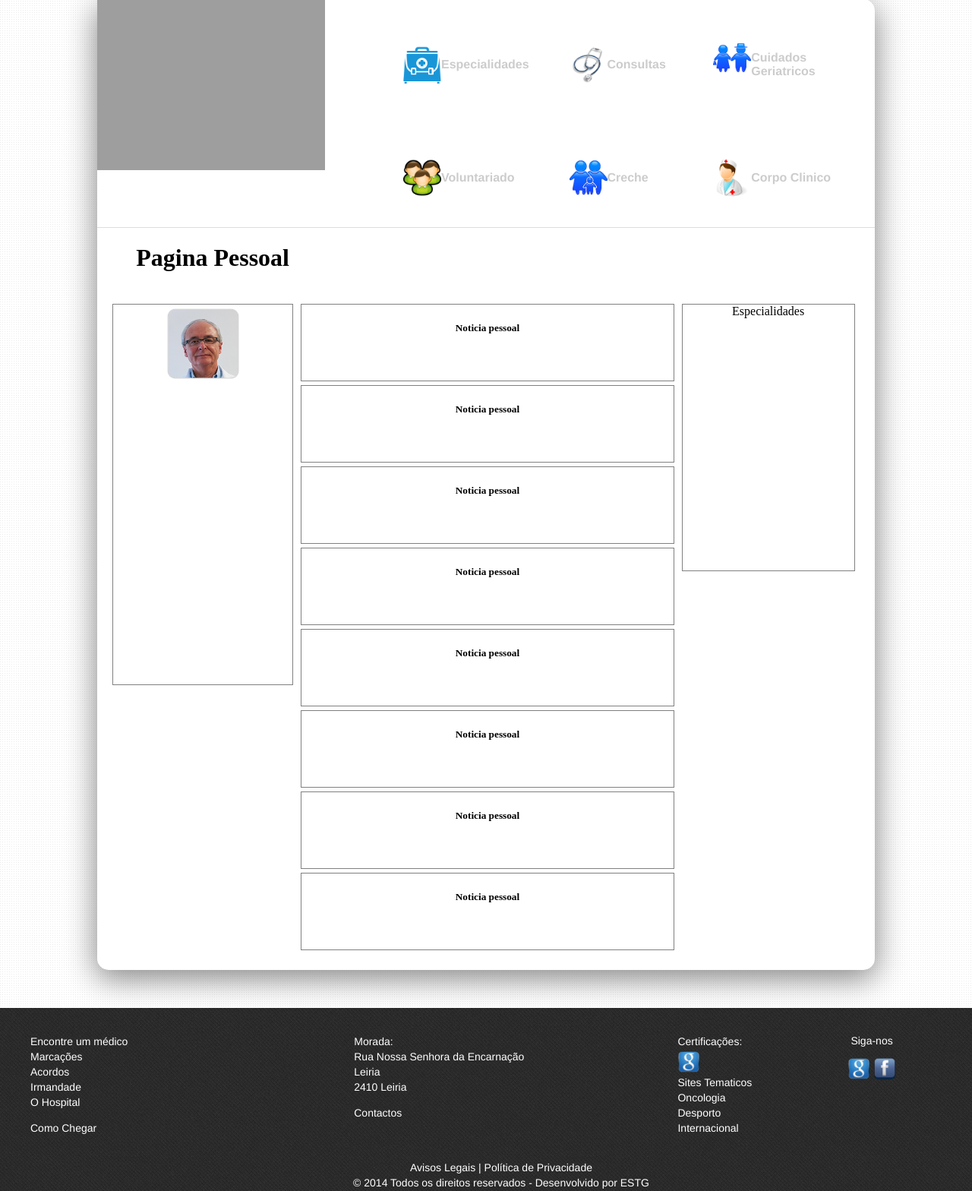
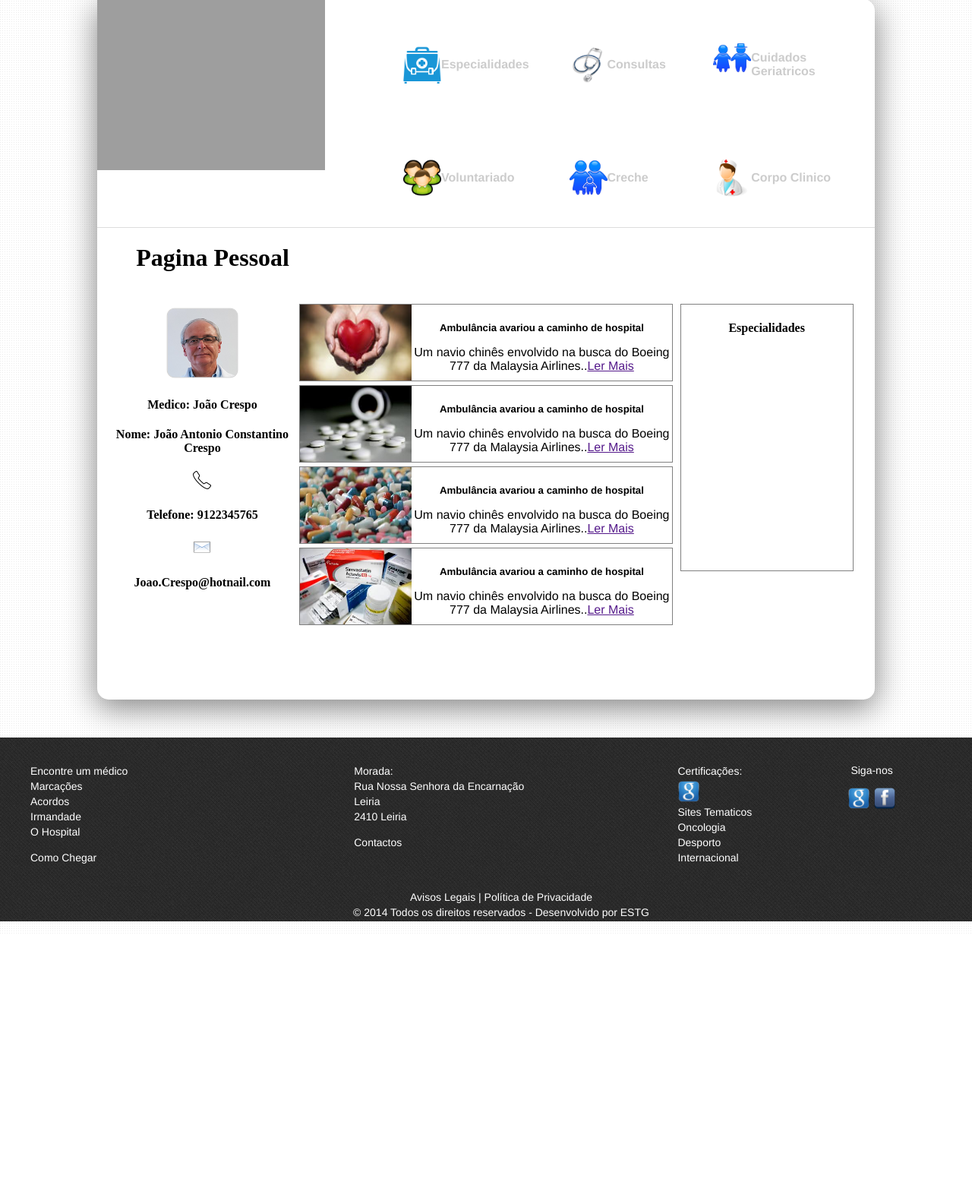
Before and after one commit to hugogomesfi/Ainet, a CodeIgniter app: page /index.php/HomeMedico in a window 1280 px wide. Shown: the part 101-1669 px from the top of the page at 76% size. After the commit the page ends 1330 px from the top, so only its background shows below. Run offline with CodeIgniter, Linux system fonts and the light colour scheme; grey boxes are pictures that could not be loaded.

Commit message:
8-Home medico ainda por acabar-Hugo

```diff
--- a/Styles/EstiloIndex.css
+++ b/Styles/EstiloIndex.css
@@ -518,13 +518,18 @@ body{margin: 0;background-image: url(Images/subtle_dots.png);min-height: 1024px;
 .contacto{ font-family: "Helvetica Neue",Helvetica,Arial,sans-serif;  font-size: 12px;border-top: 5px solid #8CC474;margin-left: 2%;float: left;background-color: #FFF; width: 30%; height: 100%;border-right: 1px solid #D8D8D8;border-left: 1px solid #D8D8D8;border-bottom: 1px solid #D8D8D8;   }
 
 
-
-#InformacaoPessoalMedico{background-color: white; width: 24%; float: left;min-height: 500px; margin-right: 1%;border: 1px solid gray;}
+#fotomedico{width: 40%; height: 93px; margin-top: 5px; margin-left: 0;}
+#InformacaoPessoalMedico{background-color: white; width: 24%; float: left;min-height: 500px; margin-right: 1%;}
 #NoticiasPessoalMedico{width: 50%; float: left;}
 #EspecialidadesPessoalMedico{min-height: 350px;float: left; background-color: white; width:23%; margin-left: 1%;border: 1px solid gray;}
-.noticiaPessoal{height: 100px; border: 1px solid gray; background-color: white; margin-bottom: 5px;}
-#InformacaoPessoalMedico img{width: 40%; height: 93px; margin-top: 5px; margin-left: 0;}
+.noticiaPessoal{ font-family: "Helvetica Neue",Helvetica,Arial,sans-serif; height: 100px; border: 1px solid gray; background-color: white; margin-bottom: 5px;position: relative;}
+#InformacaoPessoalMedico img{ }
 #mapaGoogle{width: 100%;height: 400px;background-color: #CCC;margin-bottom: 20px;}
+
+.imagemDaNoticiaHomeMedico{position: absolute; left: 0; height: 100%; width: 30%;}
+.corponoticiapessoalmedico{position: absolute; right: 0; height: 100%; width: 70%;}
+.noticiaPessoal h5 {margin-bottom: 10px;}
+
 
 #formSection{border-radius: 10px; margin: 1px 100px;padding:0 60px; font-family: "Helvetica Neue",Helvetica,Arial,sans-serif; background-color: #FFFFFF ; height: 630px;}
 #formSection label{display: inline-block; width: 150px;margin-left: 5px; color: #333;}
--- a/application/views/HomeMedico.php
+++ b/application/views/HomeMedico.php
@@ -5,38 +5,50 @@
 <div id="contentor">
 <div id="InformacaoPessoalMedico">
 
-    <img src="Styles/Images/medico.png" alt="foto medico"/>
+    <img src="Styles/Images/medico.png" alt="foto medico" id="fotomedico"/>
+    <h4>Medico: João Crespo</h4>
+    <h4>Nome: João Antonio Constantino Crespo</h4>
+    <img src="Styles/Images/telefone.png" alt="telefone"/>
+    <h4>Telefone: 9122345765</h4>
+
+    <img src="Styles/Images/email.png" alt="email"/>
+    <h4>Joao.Crespo@hotnail.com</h4>
+
     </div>
     <div id="NoticiasPessoalMedico">
 
         <div class="noticiaPessoal">
-            <h5>Noticia pessoal</h5>
+            <img src="Styles/Images/abertura.jpg" alt="email" class="imagemDaNoticiaHomeMedico"/>
+            <div class="corponoticiapessoalmedico">
+            <h5>Ambulância avariou a caminho de hospital</h5>
+            <p><span>Um navio chinês envolvido na busca do Boeing 777 da Malaysia Airlines..</span><a href="">Ler Mais</a></p>
+            </div>
         </div>
          <div class="noticiaPessoal">
-            <h5>Noticia pessoal</h5>
+             <img src="Styles/Images/medicin_1.jpg" alt="email" class="imagemDaNoticiaHomeMedico"/>
+            <div class="corponoticiapessoalmedico">
+            <h5>Ambulância avariou a caminho de hospital</h5>
+            <p><span>Um navio chinês envolvido na busca do Boeing 777 da Malaysia Airlines..</span><a href="">Ler Mais</a></p>
+            </div>
         </div>
          <div class="noticiaPessoal">
-            <h5>Noticia pessoal</h5>
+             <img src="Styles/Images/medicin_2.jpg" alt="email" class="imagemDaNoticiaHomeMedico"/>
+            <div class="corponoticiapessoalmedico">
+            <h5>Ambulância avariou a caminho de hospital</h5>
+            <p><span>Um navio chinês envolvido na busca do Boeing 777 da Malaysia Airlines..</span><a href="">Ler Mais</a></p>
+            </div>
         </div>
          <div class="noticiaPessoal">
-            <h5>Noticia pessoal</h5>
-        </div>
-         <div class="noticiaPessoal">
-            <h5>Noticia pessoal</h5>
-        </div>
-         <div class="noticiaPessoal">
-            <h5>Noticia pessoal</h5>
-        </div>
-         <div class="noticiaPessoal">
-            <h5>Noticia pessoal</h5>
+             <img src="Styles/Images/medicin_3.jpg" alt="email" class="imagemDaNoticiaHomeMedico"/>
+            <div class="corponoticiapessoalmedico">
+            <h5>Ambulância avariou a caminho de hospital</h5>
+            <p><span>Um navio chinês envolvido na busca do Boeing 777 da Malaysia Airlines..</span><a href="">Ler Mais</a></p>
+            </div>
         </div>
 
-         <div class="noticiaPessoal">
-            <h5>Noticia pessoal</h5>
-        </div>
     </div>
     <div id="EspecialidadesPessoalMedico">
-        Especialidades
+        <h4>Especialidades</h4>
 
         <div id="DiasConsultasPessoalMedico"></div>
     </div>
```
